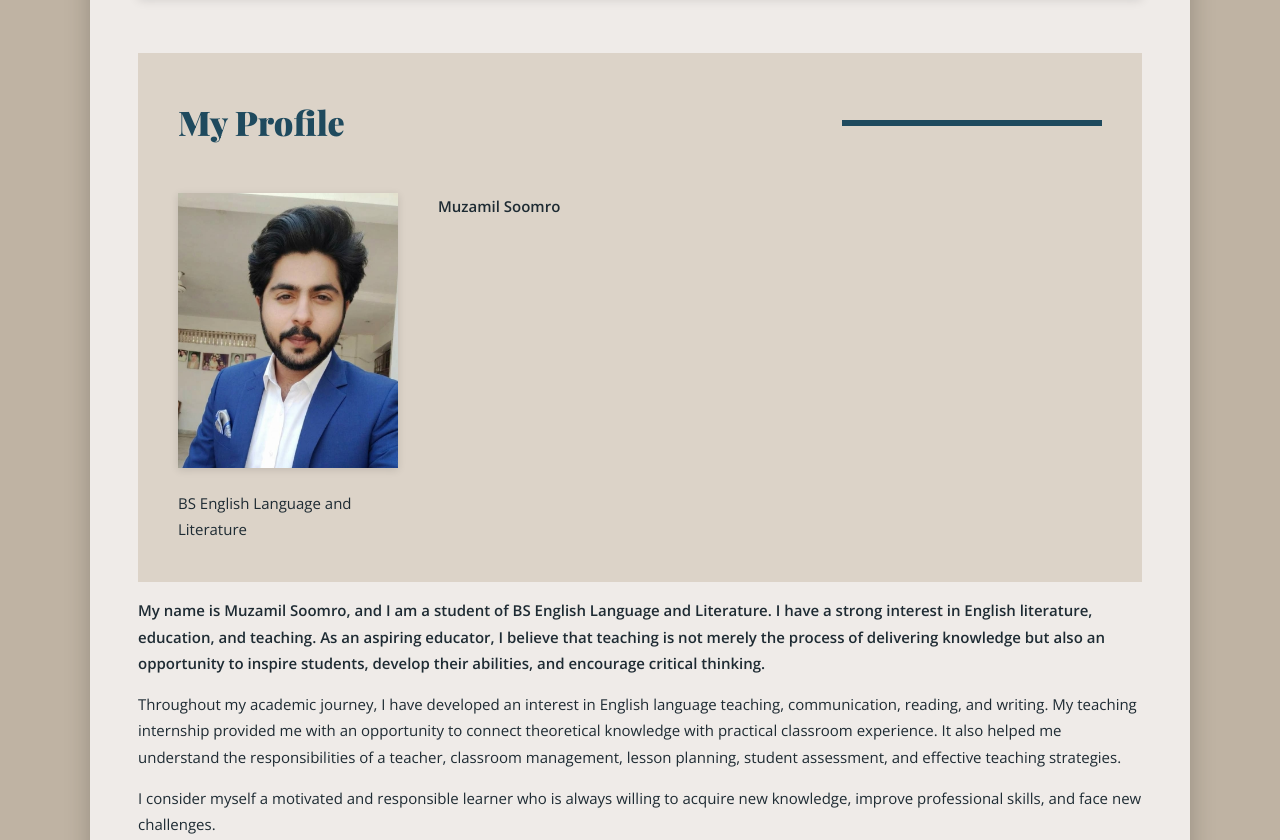
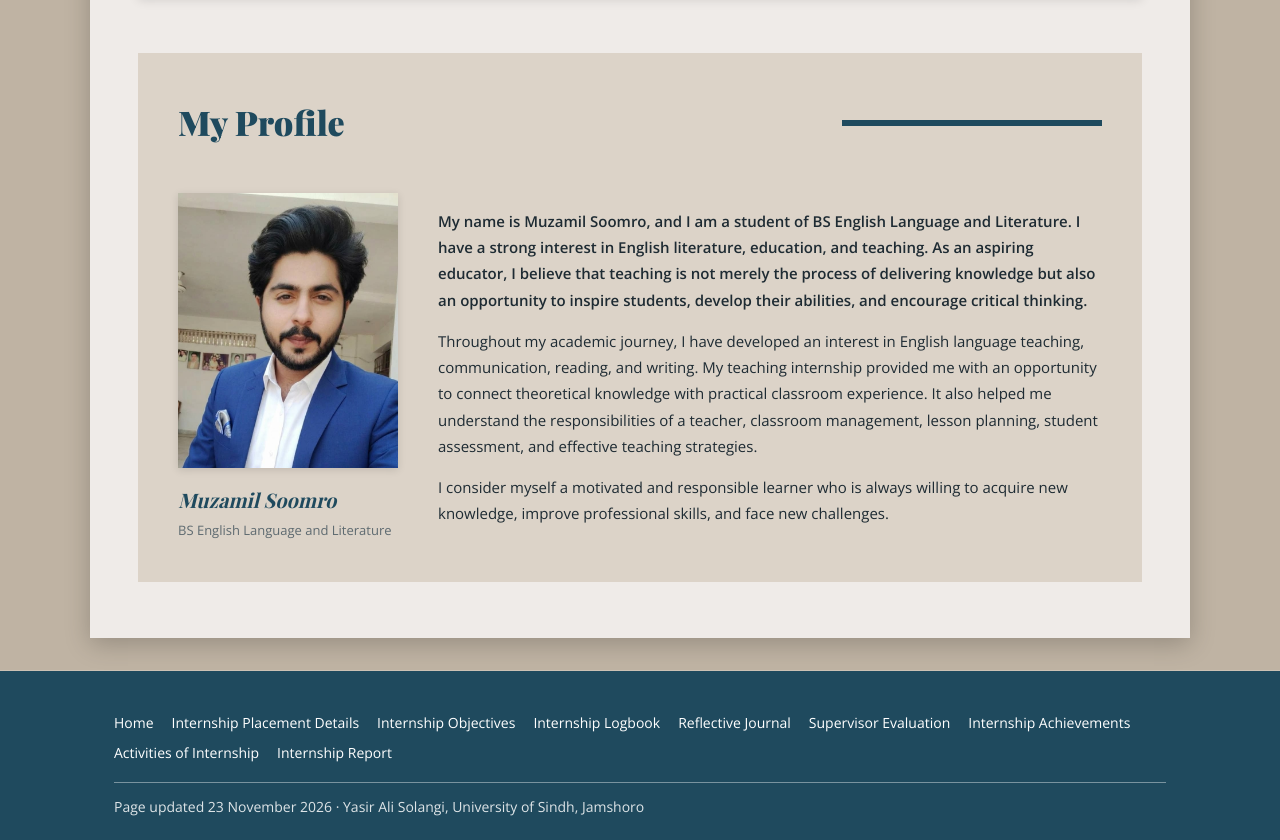
Before and after one commit to MuzamilSoomro561/My-Portfolio, a plain HTML site: page index.html in a window 1280 px wide. Shown: the part 774-1614 px from the top of the page. Drawn offline with nearby package versions, Linux system fonts and the light colour scheme.

Commit message:
Refactor profile section with new layout and styles

```diff
--- a/index.html
+++ b/index.html
@@ -56,6 +56,8 @@ h3{font-size:19px;font-weight:500;margin:28px 0 8px}
 .profile{border-top:1px solid var(--line);margin-top:48px;padding-top:40px}
 .profile h2{color:var(--accent);letter-spacing:1px}
 .profile p{max-width:78ch}
+.sig{display:flex;flex-direction:column;gap:4px;align-items:flex-start}
+.profile{align-items:start}
 ul.goals{padding-left:22px;max-width:80ch}
 ul.goals li{margin-bottom:10px}
 .tw{overflow-x:auto}
@@ -165,11 +167,18 @@ mark{background:#E8C98A}
   <div><span>Academic session</span><b>2026</b></div>
  </div>
  <div class="profile">
-  <h2>My Profile</h2><div class="ph"><img src="assests/profile.jpeg" alt="Muzamil Soomro"></div><b>Muzamil Soomro</b><span>BS English Language and Literature</span></div><div class="ptxt">
-  <p>My name is Muzamil Soomro, and I am a student of BS English Language and Literature. I have a strong interest in English literature, education, and teaching. As an aspiring educator, I believe that teaching is not merely the process of delivering knowledge but also an opportunity to inspire students, develop their abilities, and encourage critical thinking.</p>
-  <p>Throughout my academic journey, I have developed an interest in English language teaching, communication, reading, and writing. My teaching internship provided me with an opportunity to connect theoretical knowledge with practical classroom experience. It also helped me understand the responsibilities of a teacher, classroom management, lesson planning, student assessment, and effective teaching strategies.</p>
-  <p>I consider myself a motivated and responsible learner who is always willing to acquire new knowledge, improve professional skills, and face new challenges.</p>
- </div></div>
+  <h2>My Profile</h2>
+  <div class="sig">
+    <div class="ph"><img src="assests/profile.jpeg" alt="Muzamil Soomro"></div>
+    <b>Muzamil Soomro</b>
+    <span>BS English Language and Literature</span>
+  </div>
+  <div class="ptxt">
+    <p>My name is Muzamil Soomro, and I am a student of BS English Language and Literature. I have a strong interest in English literature, education, and teaching. As an aspiring educator, I believe that teaching is not merely the process of delivering knowledge but also an opportunity to inspire students, develop their abilities, and encourage critical thinking.</p>
+    <p>Throughout my academic journey, I have developed an interest in English language teaching, communication, reading, and writing. My teaching internship provided me with an opportunity to connect theoretical knowledge with practical classroom experience. It also helped me understand the responsibilities of a teacher, classroom management, lesson planning, student assessment, and effective teaching strategies.</p>
+    <p>I consider myself a motivated and responsible learner who is always willing to acquire new knowledge, improve professional skills, and face new challenges.</p>
+  </div>
+</div>
 </section>
 
 <section class="page" id="placement">
```
